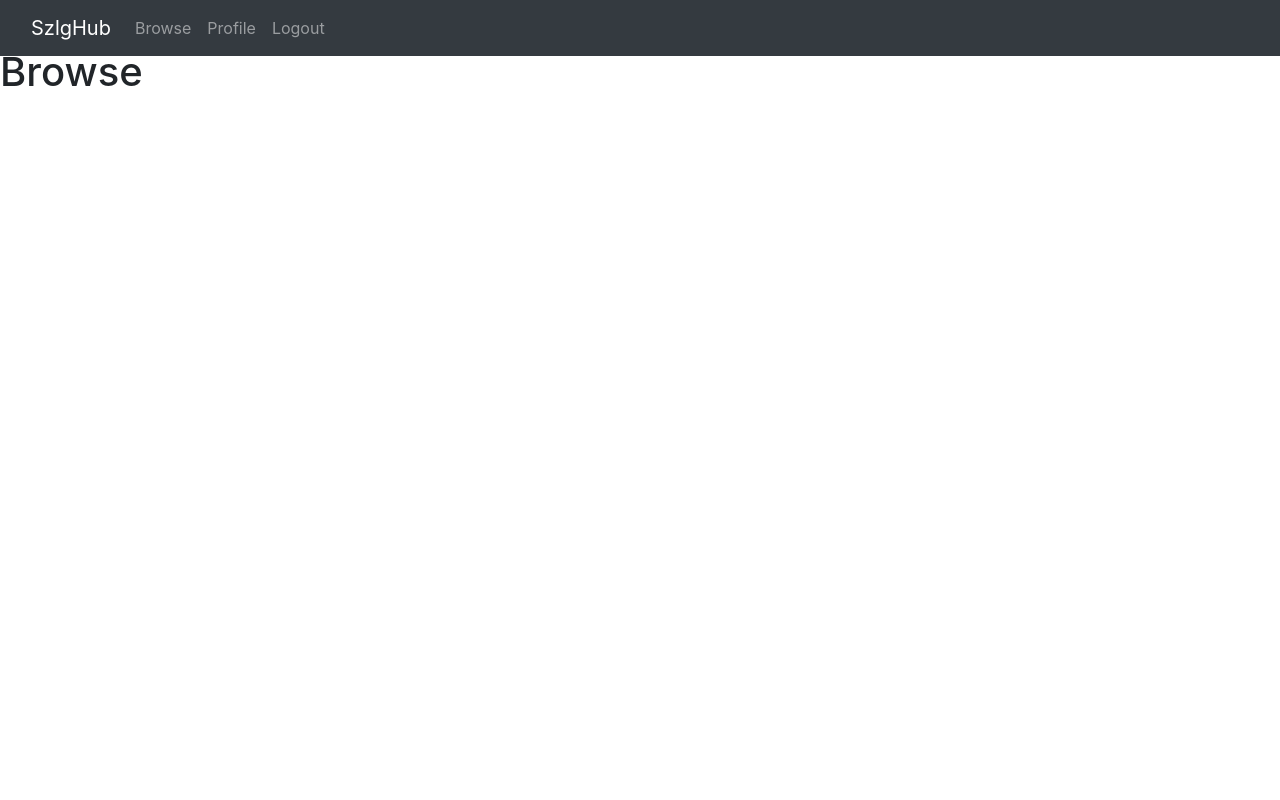
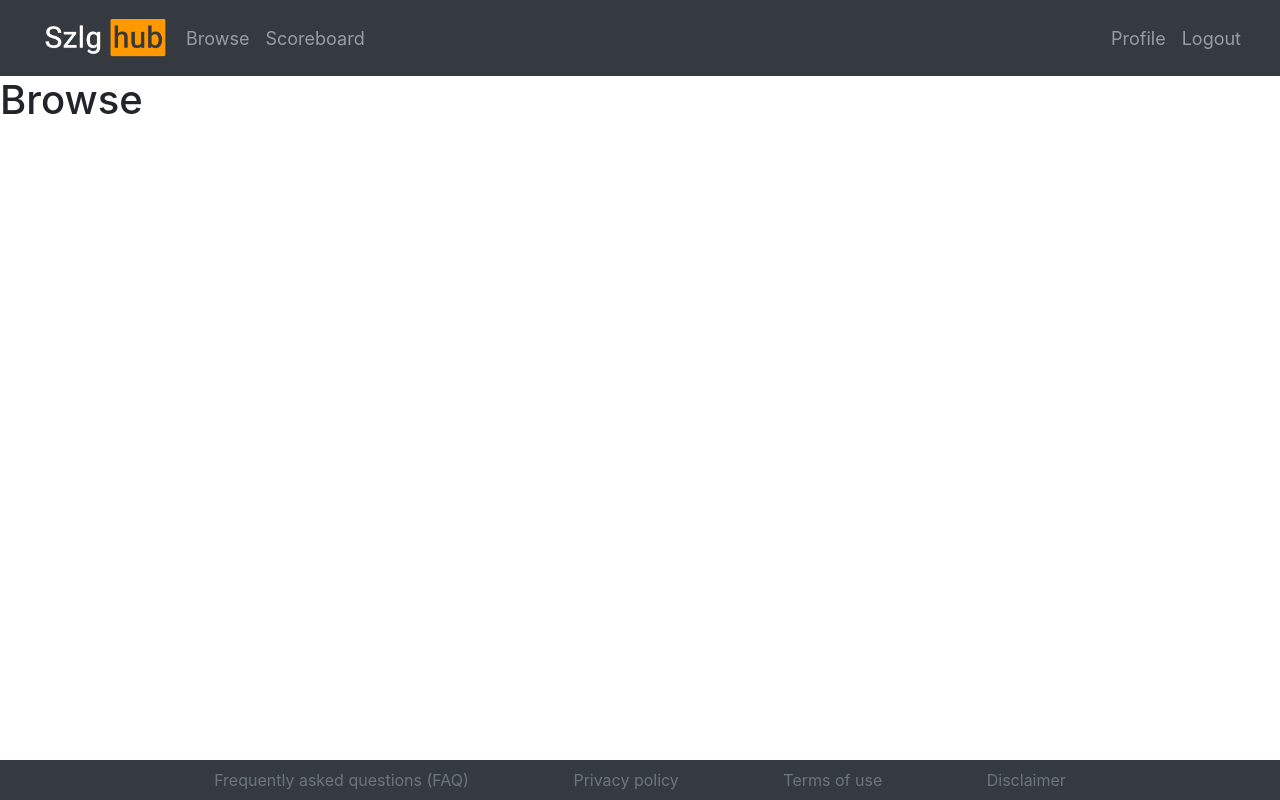
Before and after one commit to natom75/szlghub, a Django app: page / in a window 1280 px wide. Run offline with Django 3.2, Linux system fonts and the light colour scheme; some libraries are stand-ins or nearby versions.

Commit message:
MOAR THINGS

```diff
--- a/szlghub/browse/templates/base.html
+++ b/szlghub/browse/templates/base.html
@@ -5,27 +5,31 @@
 	<link rel="canonical" href="https://getbootstrap.com/docs/5.0/examples/sticky-footer-navbar/">
 </head>
 <body>
-	<nav class="navbar navbar-expand-md navbar-dark fixed-top bg-dark">
+	<nav class="navbar navbar-expand-lg navbar-dark bg-dark">
 		<div class="container-fluid">
-		  <div class="navbar-brand">SzlgHub</div>
-		  <div class="collapse navbar-collapse" id="navbarCollapse">
-			<ul class="navbar-nav me-auto mb-2 mb-md-0">
+			<img src="../media/logo.png" alt="SzlgHub" height="60px" style="margin:0; padding:0">
+		  	<div class="collapse navbar-collapse" id="navbarCollapse">
+			<ul class="navbar-nav mr-auto" >
 			  <li class="nav-item">
-				<a class="nav-link" href="/">Browse</a>
+				<a class="nav-link" href="/" style="font-size:18px">Browse</a>
 			  </li>
 			  <li class="nav-item">
-				<a class="nav-link" href="/profile">Profile</a>
-			  </li>
-			  <li class="nav-item">
-				<a class="nav-link" href="/logout">Logout</a>
+				<a class="nav-link" href="" style="font-size:18px">Scoreboard</a>
 			  </li>
 			</ul>
-		  </div>
+			<span class="navbar-text">
+				<ul class="navbar-nav mr-auto" >
+					<li class="nav-item">
+						<a class="nav-link" href="/profile" style="font-size:18px">Profile</a>
+					</li>
+					<li class="nav-item me-auto">
+						<a class="nav-link" href="/logout" style="font-size:18px">Logout</a>
+				  	</li>
+				</ul>
+			</span>
+		  	</div>
 		</div>
 	</nav>
-
-	<div>why are you seeing this</div>
-	<div>this is just bullshit</div>
 
 	<div>{% block content %}{% endblock %}</div>
 
@@ -36,5 +40,14 @@
 		{% endfor %}
 	{% endif %}
 	</div>
+
+	<nav class="navbar fixed-bottom navbar-light bg-dark">
+			<span style="margin-left:auto; margin-right:auto">
+				<a href="" class="text-muted" style="margin: 50px">Frequently asked questions (FAQ)</a>
+				<a href="" class="text-muted" style="margin: 50px">Privacy policy</a>
+				<a href="" class="text-muted" style="margin: 50px">Terms of use</a>
+				<a href="" class="text-muted" style="margin: 50px">Disclaimer</a>
+			</span>
+	</nav>
 </body>
 </html>
```
Also changed, not shown: szlghub/browse/templates/base2.html (+2 -5 lines), szlghub/db.sqlite3, szlghub/media/default.jpg (deleted), szlghub/media/logo.png (added), szlghub/media/profile_pics/yoda_angrey.jpg (added).
